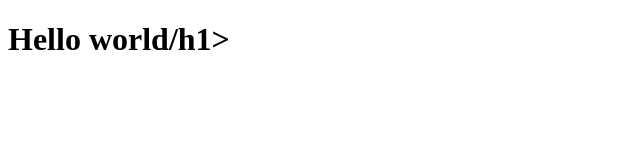
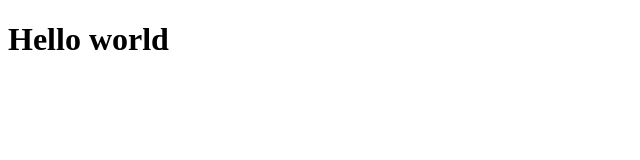
Before and after one commit to nobuyuki-tono/resume2, a plain HTML site: page index.html in a window 1280 px wide. Shown: the full height of the page, 0-640 px from the left. Drawn offline with Linux system fonts and the light colour scheme.

Commit message:
add text

```diff
--- a/index.html
+++ b/index.html
@@ -6,7 +6,7 @@
 </head>
 
 <body>
-  <h1>Hello world/h1>
+  <h1>Hello world</h1>
 </body>
 
 </html>
```
